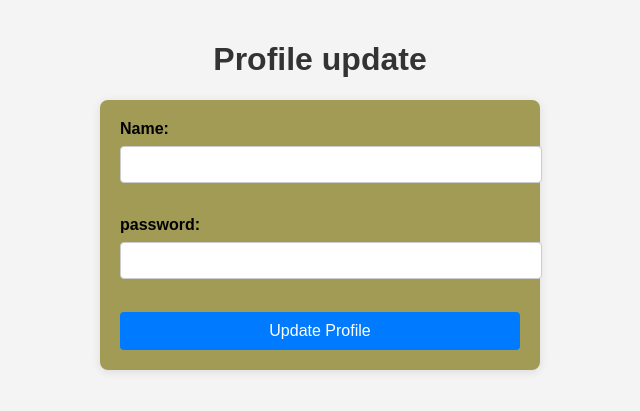
After one commit to raziqpv333/sportsproject, a Django app: page /profile in a window 1280 px wide. The commit adds this page. Shown: the top 411 px of the page, without its empty margins (320-960 px from the left). Run offline with Django 5.2, Linux system fonts and the light colour scheme.

Commit message:
profile updation

```diff
--- a/sportsproject/sportapp/urls.py
+++ b/sportsproject/sportapp/urls.py
@@ -20,7 +20,9 @@ urlpatterns=[
     path('address/<int:id>/<int:cid>',views.address_info,name='addressinfo'),
     path("delete/<cid>",views.delete),
     path('my_orders/', views.my_orders, name='my_orders'),
-    path('cancel_order/<int:id>',views.cancel_order,name='cancel_orders')
+    path('cancel_order/<int:id>',views.cancel_order,name='cancel_orders'),
+    path('profile',views.profile),
+    # path('updateprofile',views.updateprofile)
 
 
 
--- a/sportsproject/sportapp/views.py
+++ b/sportsproject/sportapp/views.py
@@ -3,6 +3,9 @@ from django.contrib.auth import authenticate, login as auth_login, logout as aut
 from django.contrib.auth.models import User
 from django.http import HttpResponse
 from .models import *
+from django.core.mail import send_mail
+from django.conf import settings
+from django.contrib import messages
 
 # Create your views here.
 
@@ -126,7 +129,7 @@ def address_info(request,id,cid):
         f=cartitems.objects.get(pk=cid)
         w.stock-=f.quantity
         w.save()
-
+        send_mail('orederplaced',w.name,settings.EMAIL_HOST_USER,[user.email])
         data=buy.objects.create(address=address,phno=phone_no,state=state,pincode=pin_code ,user=user,landmark=land_mark,quantity=f.quantity,price=f.totalprice,cartitems=f)
         data.save()
         return redirect(my_orders)
@@ -152,3 +155,17 @@ def cancel_order(req,id):
     b.orderstatus=False
     b.save()
     return redirect(my_orders)
+
+def profile(req):
+    if req.method=='POST':
+        name=req.POST['name']
+        password=req.POST['password']
+        g=User.objects.get(username=req.session['user'])
+        g.username=name
+        if password:
+            g.set_password(password)
+        g.save()
+        messages.success(req,'profile updated successfully')
+        return redirect(profile)
+
+    return render(req, 'profile.html')
--- /dev/null
+++ b/sportsproject/templates/profile.html
@@ -0,0 +1,83 @@
+<!DOCTYPE html>
+<html lang="en">
+<head>
+    <meta charset="UTF-8">
+    <meta name="viewport" content="width=device-width, initial-scale=1.0">
+    <title>Document</title>
+     <style>
+        body {
+            font-family: Arial, sans-serif;
+            background-color: #f4f4f4;
+            margin: 0;
+            padding: 20px;
+        }
+
+        h1 {
+            text-align: center;
+            color: #333;
+        }
+
+        form {
+            background: rgb(161, 155, 86);
+            max-width: 400px;
+            margin: 0 auto;
+            padding: 20px;
+            border-radius: 8px;
+            box-shadow: 0 2px 10px rgba(0, 0, 0, 0.1);
+        }
+
+        label {
+            display: block;
+            margin-bottom: 8px;
+            font-weight: bold;
+        }
+
+        input[type="text"],
+        input[type="password"] {
+            width: 100%;
+            padding: 10px;
+            margin-bottom: 15px;
+            border: 1px solid #ccc;
+            border-radius: 4px;
+        }
+
+        button {
+            width: 100%;
+            padding: 10px;
+            background-color: #007bff;
+            color: white;
+            border: none;
+            border-radius: 4px;
+            font-size: 16px;
+            cursor: pointer;
+        }
+
+        button:hover {
+            background-color: #0056b3;
+        }
+    </style>
+
+</head>
+<body>
+    <h1>Profile update</h1>
+    {% if messages %}
+<ul class="messages">
+    {% for message in messages %}
+    <li{% if message.tags %} class="{{ message.tags }}"{% endif %}>{{ message }}</li>
+    {% endfor %}
+</ul>
+{% endif %}
+    <form action="" method="POST">
+        {% csrf_token %}
+        <label for="name">Name:</label>
+        <input type="text" id="name" name="name" required><br><br>
+
+        <label for="password">password:</label>
+        <input type="password" id="password" name="password" required><br><br>
+
+        <button type="submit">Update Profile</button>
+    </form>
+
+
+</body>
+</html>
```
Also changed, not shown: sportsproject/sportsproject/settings.py (+7 -0 lines), sportsproject/templates/home.html (+7 -4 lines), sportsproject/db.sqlite3, sportsproject/sportapp/models.py (line endings or trailing spaces).
